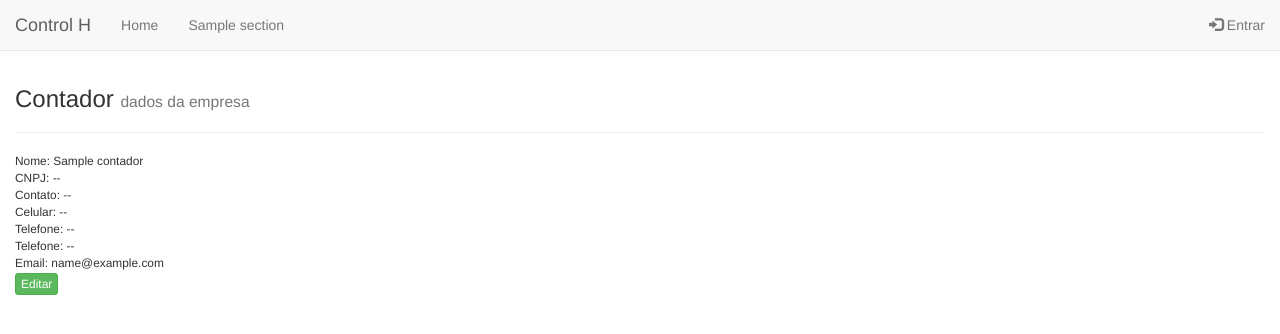
After one commit to FabianoAlmeidaMelo/helper, a Django app: template helper/helper/contabil/templates/contabil/contador_read.html in a window 1280 px wide. The commit adds this page. Shown: the top 334 px of the page. Run offline with Django 3.2, Linux system fonts and the light colour scheme; the template is opened without the code that fills it: most values are stand-ins (such as "Sample title", 1, 10 or a date in 2020); some libraries are stand-ins or nearby versions.

Commit message:
ref #46 leitura dos dados do cadastro com botão editar funcionando; cadastro salva e redireciona para leitura, botão cancelar também redireciona para leitura

```diff
--- a/helper/helper/contabil/templates/contabil/contador_form.html
+++ b/helper/helper/contabil/templates/contabil/contador_form.html
@@ -29,7 +29,7 @@
     <div class="form-group">
     </div>
     <input type="submit" value="Salvar" class="btn btn-primary">
-    <a href="#" class="btn btn-default">Voltar</a>
+    <a href="{% url 'contador_read' %}" class="btn btn-default">Voltar</a>
   </form>
 
 {% endblock content %}
--- /dev/null
+++ b/helper/helper/contabil/templates/contabil/contador_read.html
@@ -0,0 +1,37 @@
+{% extends "base.html" %}
+{% load bootstrap3 %}
+
+
+{% block css %}
+{% endblock css %}
+{% block page_title %}
+  <div class="page-header">
+  <!-- TODO erver esse br -->
+  <br>
+  <h3>Contador <small> dados da empresa </span>
+  </div>
+{% endblock page_title %}
+{% block content %}
+
+
+<div class="row-fluid">
+    <div class="controls cwell">
+        <div class="row-fluid">
+            Nome: {{ contador.nome|default:"--"  }}</div>
+        <div class="row-fluid">
+            CNPJ: {{ contador.cnpj|default:"--"  }}</div>
+        <div class="row-fluid">
+            Contato: {{ contador.nome_contato|default:"--"  }}</div>
+        <div class="row-fluid">
+            Celular: {{ contador.celular|default:"--"  }}</div>
+        <div class="row-fluid">
+            Telefone: {{ contador.telefone|default:"--" }}</div>
+        <div class="row-fluid">
+            Telefone: {{ contador.telefone2|default:"--"  }}</div>
+        <div class="row-fluid">
+            Email: {{ contador.email|default:"--"  }}</div>
+    </div>
+</div>
+<a class="btn btn-success btn-xs" href="{% url 'contador_form' %}">Editar</a></small></h3>
+
+{% endblock %}
--- a/helper/helper/contabil/urls.py
+++ b/helper/helper/contabil/urls.py
@@ -5,6 +5,9 @@ from django.conf.urls import url
 urlpatterns = patterns(
     '',
     url(r'^contador/conta/(?P<conta_pk>\d+)/$',	'helper.contabil.views.contador_leitura', name='contador_leitura'),
-    url(r'^contador/cadastro/$', 'helper.contabil.views.contador_form', name='contador_form'),
+    url(r'^contador/cadastro/$', 'helper.contabil.views.contador_read', name='contador_read'),
+    url(r'^contador/formulario/$', 'helper.contabil.views.contador_form', name='contador_form'),
     url(r'^contador/conta/(?P<conta_pk>\d+)/clientes/$', 'helper.contabil.views.cliente_list', name='cliente_list'),
 )
+
+#contador_read
--- a/helper/helper/core/templates/nav_contador.html
+++ b/helper/helper/core/templates/nav_contador.html
@@ -18,7 +18,7 @@
             <li class="dropdown {{ menu_administracao }}">
               <a href="#" class="dropdown-toggle" data-toggle="dropdown" role="button" aria-haspopup="true" aria-expanded="false">Administração <span class="caret"></span></a>
               <ul class="dropdown-menu">
-                <li><a href="#" title="{{ section.name }}">Cadastro</a></li>
+                <li><a href="{% url 'contador_read' %}" title="{{ section.name }}">Cadastro</a></li>
                 <li><a href="#" title="{{ section.name }}">Setores</a></li>
                 <li><a href="#" title="{{ section.name }}">Usuários</a></li>
               </ul>
```
Also changed, not shown: helper/helper/contabil/views.py (+27 -9 lines).
